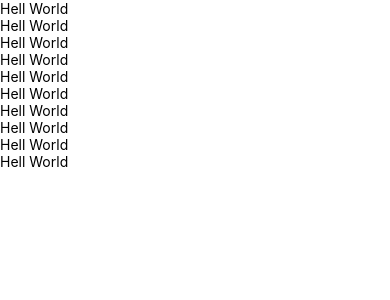
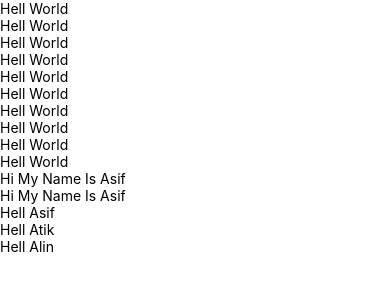
Before and after one commit to Asif3359/My-First-Native-App, a React Native app: screen / in a window 390 px wide. Shown: the top 300 px of the page. Built offline with nearby package versions, Linux system fonts and the light colour scheme.

Commit message:
use props poperty

```diff
--- a/App.tsx
+++ b/App.tsx
@@ -5,6 +5,13 @@ import{
   SafeAreaView,
   Text,
 } from "react-native";
+
+const Person =({name})=>{
+
+  return(
+    <Text>{name}</Text>
+  )
+}
 
 const App =()=>{
   return(
@@ -20,6 +27,12 @@ const App =()=>{
         <Text>Hell World</Text>
         <Text>Hell World</Text>
         <Text>Hell World</Text>
+        <Text>Hi My Name Is Asif</Text>
+        <Text>Hi My Name Is Asif</Text>
+        {/* Use Props Property */}
+        <Text>Hell <Person name='Asif'></Person></Text>
+        <Text>Hell <Person name='Atik'></Person></Text>
+        <Text>Hell <Person name='Alin'></Person></Text>
       </View>
     </SafeAreaView>
   )
```
